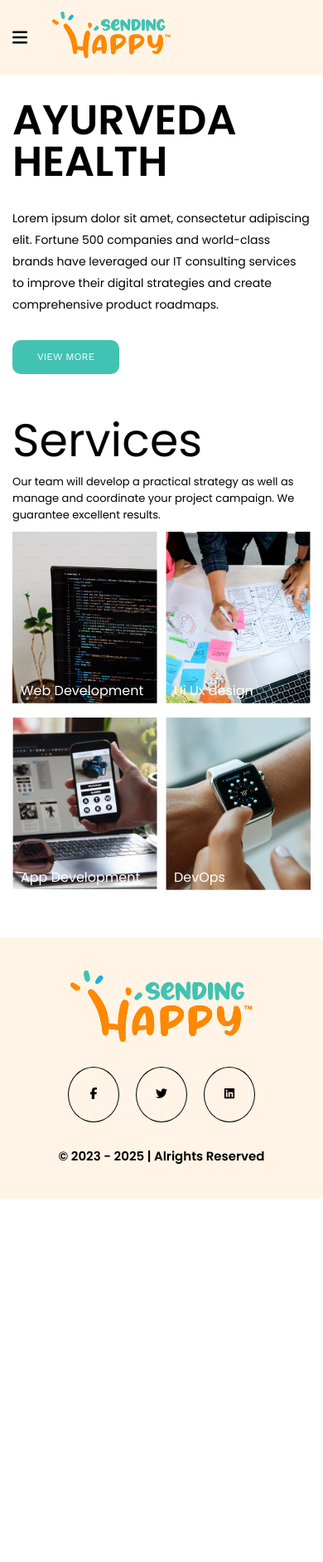
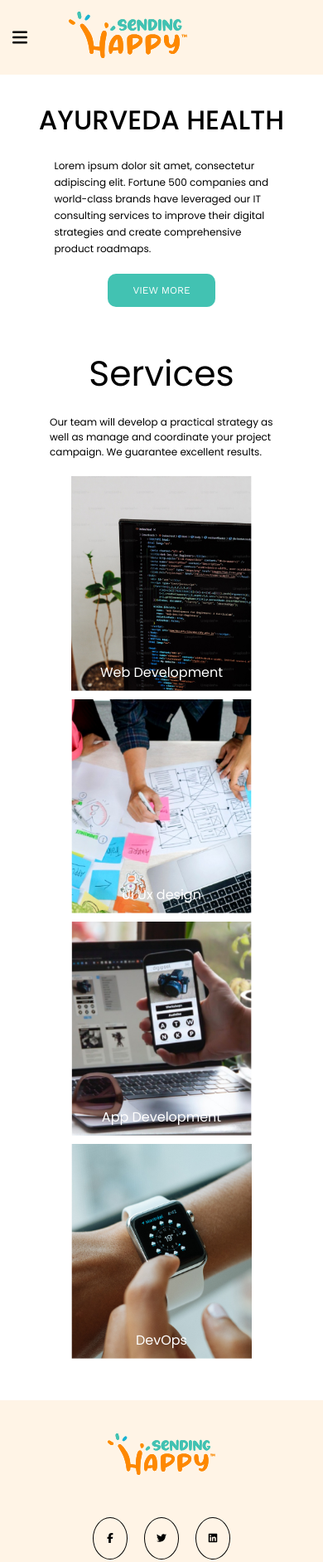
Before and after one commit to abhijith3110/Static-web-page-, a plain HTML site: page index.html in a window 390 px wide. Shown: the top 1883 px of the page at 83% size. Before the commit the page ends 1445 px from the top, so only its background shows below. Drawn offline with nearby package versions, Linux system fonts and the light colour scheme.

Commit message:
style: create responsive break point - 358px

```diff
--- a/index.html
+++ b/index.html
@@ -1,37 +1,40 @@
 <!DOCTYPE html>
 <html lang="en">
-
   <head>
-    <meta charset="UTF-8">
-    <meta name="viewport" content="width=device-width, initial-scale=1.0">
-    <link rel="stylesheet" href="style.css">
-    <link rel="stylesheet" href="/mediaquery.css">
-    <script src="https://cdn.jsdelivr.net/npm/@popperjs/core@2.11.8/dist/umd/popper.min.js"
+    <meta charset="UTF-8" />
+    <meta name="viewport" content="width=device-width, initial-scale=1.0" />
+    <link rel="stylesheet" href="style.css" />
+    <link rel="stylesheet" href="/mediaquery.css" />
+    <script
+      src="https://cdn.jsdelivr.net/npm/@popperjs/core@2.11.8/dist/umd/popper.min.js"
       integrity="sha384-I7E8VVD/ismYTF4hNIPjVp/Zjvgyol6VFvRkX/vR+Vc4jQkC+hVqc2pM8ODewa9r"
-        crossorigin="anonymous"></script>
-    <script src="https://cdn.jsdelivr.net/npm/bootstrap@5.3.3/dist/js/bootstrap.min.js"
+      crossorigin="anonymous"
+    ></script>
+    <script
+      src="https://cdn.jsdelivr.net/npm/bootstrap@5.3.3/dist/js/bootstrap.min.js"
       integrity="sha384-0pUGZvbkm6XF6gxjEnlmuGrJXVbNuzT9qBBavbLwCsOGabYfZo0T0to5eqruptLy"
-        crossorigin="anonymous"></script>
-    <link rel="preconnect" href="https://fonts.googleapis.com">
-    <link rel="preconnect" href="https://fonts.gstatic.com" crossorigin>
+      crossorigin="anonymous"
+    ></script>
+    <link rel="preconnect" href="https://fonts.googleapis.com" />
+    <link rel="preconnect" href="https://fonts.gstatic.com" crossorigin />
     <link
       href="https://fonts.googleapis.com/css2?family=Poppins:ital,wght@0,100;0,200;0,300;0,400;0,500;0,600;0,700;0,800;0,900;1,100;1,200;1,300;1,400;1,500;1,600;1,700;1,800;1,900&family=Work+Sans:ital,wght@0,100..900;1,100..900&display=swap"
-        rel="stylesheet">
+      rel="stylesheet"
+    />
     <title>Sending Happy</title>
   </head>
 
   <body>
-
     <!-- header -->
 
     <div class="container-fluid">
       <div class="header">
-            <input type="checkbox" id="checking">
+        <input type="checkbox" id="checking" />
         <label for="checking">
-                <img src="/icons/bars-solid.svg" alt="">
+          <img src="/icons/bars-solid.svg" alt="" />
         </label>
         <div class="header-logo">
-                <img src="/images/Layer_1.svg" alt="logo">
+          <img src="/images/Layer_1.svg" alt="logo" />
         </div>
         <div class="header-nav-bar">
           <ul>
@@ -52,16 +55,19 @@
             <h1>AYURVEDA HEALTH</h1>
           </div>
           <div class="content-banner-para">
-                        <p>Lorem ipsum dolor sit amet, consectetur adipiscing elit. Fortune 500 companies and
-                            world-class brands have leveraged our IT consulting services to improve their digital
-                            strategies and create comprehensive product roadmaps.</p>
+            <p>
+              Lorem ipsum dolor sit amet, consectetur adipiscing elit. Fortune
+              500 companies and world-class brands have leveraged our IT
+              consulting services to improve their digital strategies and create
+              comprehensive product roadmaps.
+            </p>
           </div>
           <div class="content-banner-btn">
             <button><span>VIEW MORE</span></button>
           </div>
         </div>
         <div class="image-banner">
-                    <img src="/images/Rectangle 2727.jpg" alt="">
+          <img src="/images/Rectangle 2727.jpg" alt="" />
         </div>
       </div>
 
@@ -72,30 +78,32 @@
           <h1>Services</h1>
         </div>
         <div class="service-banner-para">
-                    <p>Our team will develop a practical strategy as well
-                        as manage and coordinate your project campaign. We guarantee excellent results.</p>
+          <p>
+            Our team will develop a practical strategy as well as manage and
+            coordinate your project campaign. We guarantee excellent results.
+          </p>
         </div>
         <div class="service-banner-cards">
           <div class="service-banner-img-card">
-                        <img src="/images/Rectangle 8.jpg" alt="">
+            <img src="/images/Rectangle 8.jpg" alt="" />
             <div class="service-banner-card-content">
               <p>Web Development</p>
             </div>
           </div>
           <div class="service-banner-img-card">
-                        <img src="/images/Rectangle 9.jpg" alt="">
+            <img src="/images/Rectangle 9.jpg" alt="" />
             <div class="service-banner-card-content">
               <p>Ui Ux design</p>
             </div>
           </div>
           <div class="service-banner-img-card">
-                        <img src="/images/Rectangle 10.jpg" alt="">
+            <img src="/images/Rectangle 10.jpg" alt="" />
             <div class="service-banner-card-content">
               <p>App Development</p>
             </div>
           </div>
           <div class="service-banner-img-card">
-                        <img src="/images/Group 3806.jpg" alt="">
+            <img src="/images/Group 3806.jpg" alt="" />
             <div class="service-banner-card-content">
               <p>DevOps</p>
             </div>
@@ -109,20 +117,25 @@
     <footer>
       <div class="footer">
         <div class="footer-image">
-                <img src="/images/Layer_1.svg" alt="logo">
+          <img src="/images/Layer_1.svg" alt="logo" />
         </div>
         <div class="footer-social-links">
           <div class="footer-social-links-btn">
-                    <div class="footer-icon"><img src="/icons/facebook-f-brands-solid.svg" alt=""></div>
-                    <div class="footer-icon"><img src="/icons/twitter-brands-solid.svg" alt=""></div>
-                    <div class="footer-icon"><img src="/icons/linkedin-brands-solid.svg" alt=""></div>
+            <div class="footer-icon">
+              <img src="/icons/facebook-f-brands-solid.svg" alt="" />
+            </div>
+            <div class="footer-icon">
+              <img src="/icons/twitter-brands-solid.svg" alt="" />
+            </div>
+            <div class="footer-icon">
+              <img src="/icons/linkedin-brands-solid.svg" alt="" />
+            </div>
           </div>
         </div>
         <div class="footer-copyright">
-                <p>© 2023 - 2025 | Alrights Reserved </p>
+          <p>© 2023 - 2025 | Alrights Reserved</p>
         </div>
       </div>
     </footer>
   </body>
-
 </html>
--- a/mediaquery.css
+++ b/mediaquery.css
@@ -25,7 +25,7 @@
   .service-banner-cards {
     display: grid;
     grid-template-columns: repeat(4, 1fr);
-        gap: 10px;
+    gap: 30px;
   }
 }
 
@@ -104,5 +104,97 @@
   .header-logo {
     margin-left: 30px;
   }
+}
 
+@media only screen and (max-width: 420px) {
+  .content-banner-heading {
+    max-width: 300px;
   }
+
+  .main-banner {
+    display: flex;
+    justify-content: center;
+    align-items: center;
+  }
+
+  .content-banner-btn {
+    display: flex;
+  }
+
+  .content-banner-heading h1 {
+    font-size: 32.41px;
+    font-weight: 500;
+    line-height: 50.17px;
+  }
+
+  .service-banner-heading h1 {
+    font-size: 42.42px;
+  }
+
+  .service-banner-cards {
+    display: grid;
+    grid-template-columns: repeat(1, 1fr);
+    gap: 10px;
+  }
+
+  .footer {
+    gap: 15px;
+  }
+
+  .footer-image {
+    width: 129.57px;
+    height: 86px;
+  }
+
+  .footer-social-links-btn img {
+    width: 16px;
+    height: 12px;
+  }
+
+  .footer-icon {
+    border: 1px solid;
+    padding: 12px;
+    border-radius: 50%;
+  }
+
+  .footer-copyright p {
+    font-size: 12px;
+    font-weight: 400;
+    line-height: 22.5px;
+  }
+
+  .service-banner-heading h1 {
+    display: flex;
+    justify-content: center;
+  }
+
+  .header-logo {
+    margin-left: 50px;
+  }
+
+  .service-banner-img-card img {
+    width: 70%;
+  }
+
+  .service-banner-img-card {
+    display: flex;
+    justify-content: center;
+  }
+
+  .service-banner {
+    gap: 20px;
+  }
+
+  .content-banner-para p {
+    font-size: 12px;
+    font-weight: 400;
+    line-height: 20px;
+    margin: 0 auto;
+    max-width: 259px;
+  }
+
+  .service-banner-para p {
+    font-size: 12px;
+    max-width: 270px;
+  }
+}
```
Also changed, not shown: style.css (+5 -6 lines). Lines whose indentation alone changed are shown as unchanged.
